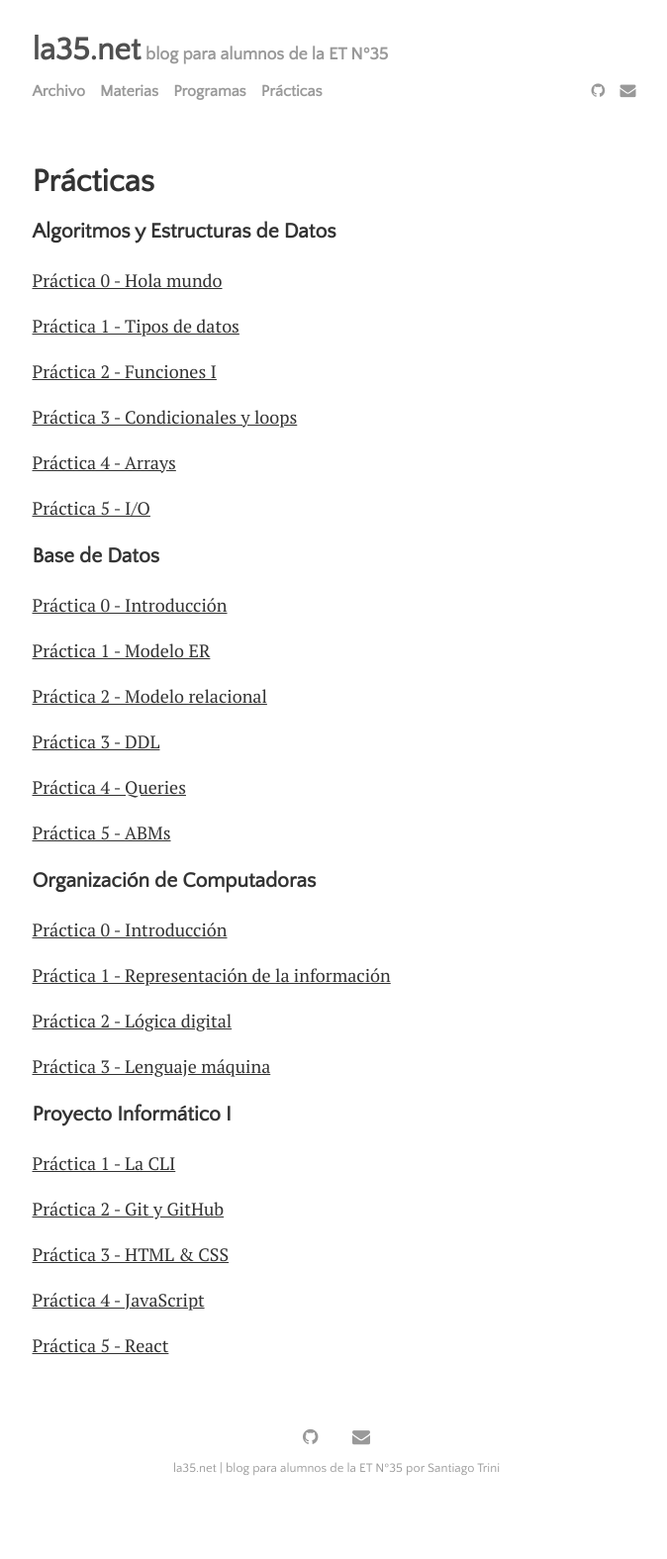
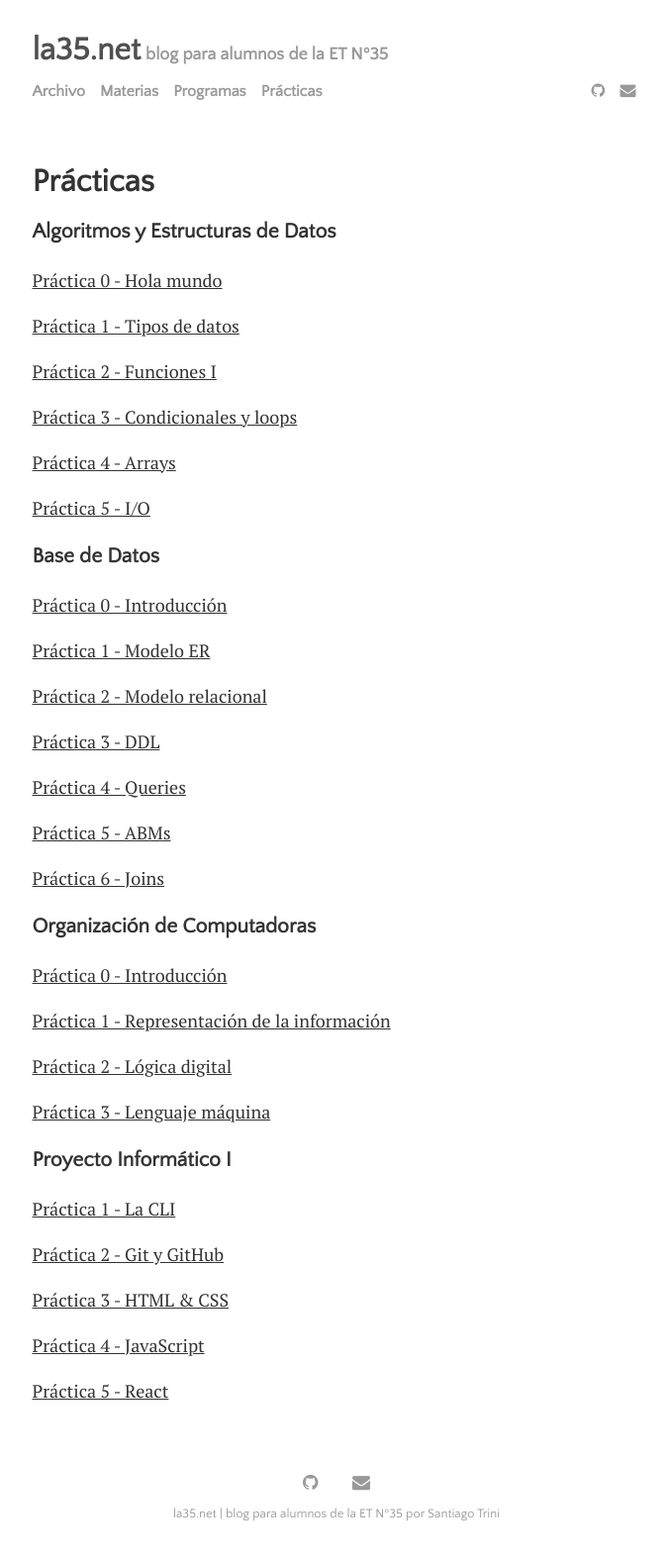
Before and after one commit to la35/la35.github.io, a Jekyll site: the page built from menu/practicas.md, in a window 1280 px wide. Shown: the whole page at 99% size, without its empty margins (300-974 px from the left). Built offline with Jekyll 4.4.1, drawn with Linux system fonts in a browser that asks for light colours; before the commit the page ends 1529 px from its top, so only the background shows below that.

Commit message:
agrega practica de joins

```diff
--- a/menu/practicas.md
+++ b/menu/practicas.md
@@ -37,7 +37,7 @@ title: Prácticas
 
 [Práctica 5 - ABMs](../assets/files/practicas/db-p5.pdf)
 
-<!-- [Práctica 6 - Joins](../assets/files/practicas/db-p6.pdf) -->
+[Práctica 6 - Joins](../assets/files/practicas/db-p6.pdf)
 
 <!-- [Práctica 7 - Subqueries](../assets/files/practicas/db-p7.pdf) -->
 
```
Also changed, not shown: 1 other file.
